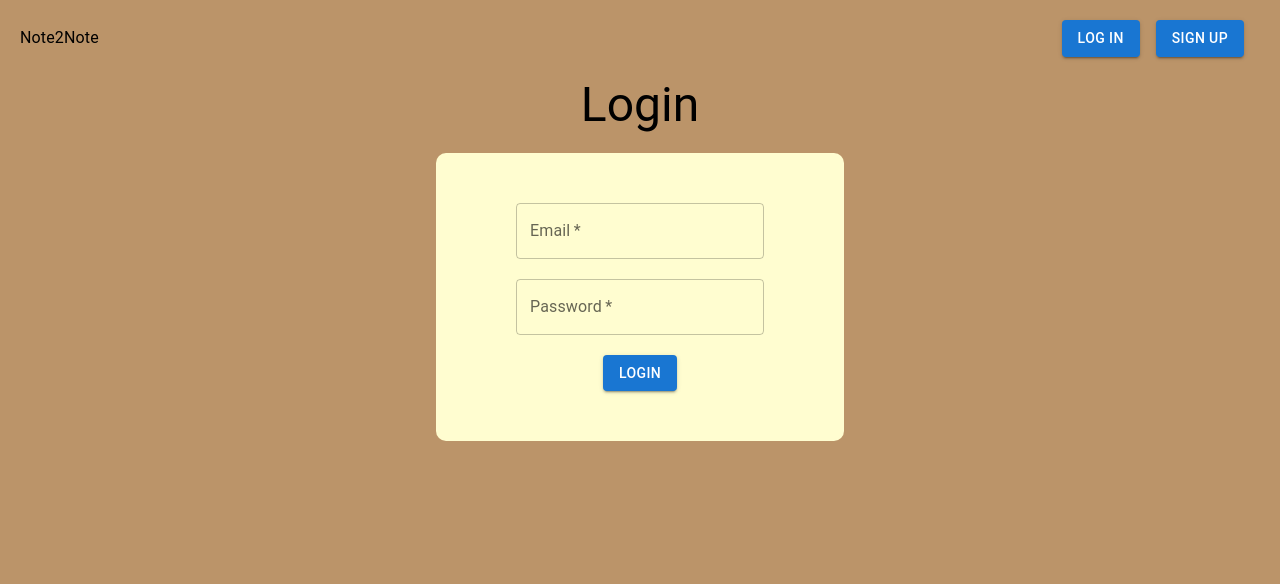
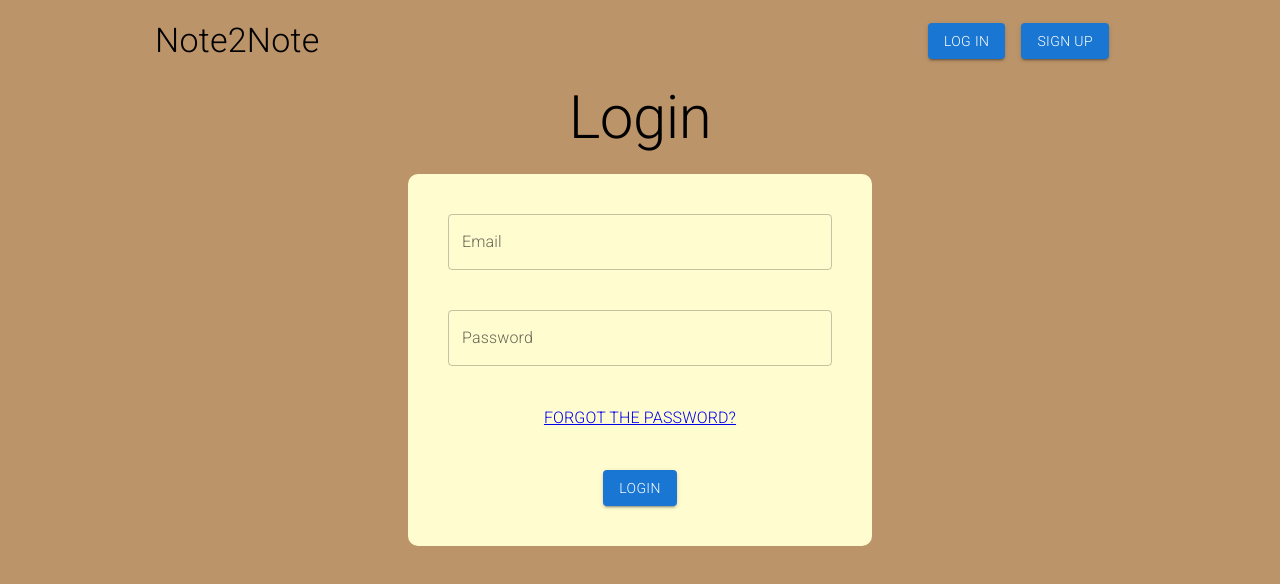
Before and after one commit to dwm-2023-2/diario_online_frontend, a React (Vite) app: page /login in a window 1280 px wide. Shown: the top 584 px of the page. Built offline with nearby package versions, Linux system fonts and the light colour scheme.

Commit message:
feat: added login validation

```diff
--- a/package.json
+++ b/package.json
@@ -12,6 +12,7 @@
   "dependencies": {
     "@emotion/react": "^11.11.1",
     "@emotion/styled": "^11.11.0",
+    "@fontsource/roboto": "^5.0.8",
     "@mui/material": "^5.14.10",
     "localforage": "^1.10.0",
     "match-sorter": "^6.3.1",
--- a/src/index.css
+++ b/src/index.css
@@ -1,3 +1,5 @@
+@import url("https://fonts.googleapis.com/css2?family=Roboto:wght@300&display=swap");
+
 * {
   margin: 0;
   padding: 0;
--- a/src/layout/Header.jsx
+++ b/src/layout/Header.jsx
@@ -6,8 +6,8 @@ import { Typography } from "@mui/material";
 export const Header = () => {
   return (
     <header className={styles.header}>
-      <Link className={styles.header__links}>
-        <Typography variant="body1">Note2Note</Typography>
+      <Link to="/" className={styles.header__links}>
+        <Typography variant="h4">Note2Note</Typography>
       </Link>
       <Menu></Menu>
     </header>
--- a/src/pages/Home.jsx
+++ b/src/pages/Home.jsx
@@ -1,12 +1,15 @@
 import { Header } from "../layout/Header";
 import { Section } from "../layout/Section";
 import { Footer } from "../layout/Footer";
+import { Typography } from "@mui/material";
 
 export const Home = () => {
   return (
     <div>
       <Header></Header>
-      <Section></Section>
+      <Section>
+        <Typography>Home</Typography>
+      </Section>
       <Footer></Footer>
     </div>
   );
--- a/src/pages/Login.jsx
+++ b/src/pages/Login.jsx
@@ -1,36 +1,97 @@
 import { Header } from "../layout/Header";
 import { Section } from "../layout/Section";
 import { Footer } from "../layout/Footer";
+import { Link, useNavigate } from "react-router-dom";
 import { Typography, TextField, Button } from "@mui/material";
 import styles from "../styles/Login.module.css";
+import { useState } from "react";
 
 export const Login = () => {
+  const [email, setEmail] = useState("");
+  const [password, setPassword] = useState("");
+  const [isValidEmail, setIsValidEmail] = useState(true);
+
+  const navigate = useNavigate();
+  const handleClick = () => navigate("/");
+
+  const validateEmail = (inputEmail) => {
+    const emailRegex = /^[a-zA-Z0-9._-]+@[a-zA-Z0-9.-]+\.[a-zA-Z]{2,4}$/;
+    const isValid = emailRegex.test(inputEmail);
+    setIsValidEmail(isValid);
+    setEmail(inputEmail);
+  };
+
+  const submitLogin = () => {
+    if (email !== "santos.erick@mail.uft.edu.br") {
+      console.log("Incorrect email");
+    } else {
+      if (password !== "senhaparateste123@") {
+        console.log("Senha incorreta.");
+      } else {
+        console.log("Usuário logado com sucesso!.");
+        setEmail("");
+        setPassword("");
+        handleClick();
+      }
+    }
+  };
+
   return (
     <div>
       <Header></Header>
       <Section>
         <div className={styles.section}>
-          <Typography variant="h3">Login</Typography>
+          <Typography variant="h2">Login</Typography>
           <div className={styles.forms_box}>
             <TextField
-              required
               id="outlined-basic"
               label="Email"
               variant="outlined"
               size="medium"
-              state="enabled"
+              fullWidth
+              value={email}
+              onChange={(e) => {
+                validateEmail(e.target.value);
+              }}
+              helperText={!isValidEmail ? "Email inválido" : ""}
+              error={!isValidEmail}
             />
             <TextField
-              required
               id="outlined-basic"
               label="Password"
               type="password"
               variant="outlined"
               size="medium"
-              state="enabled"
+              value={password}
+              onChange={(e) => {
+                setPassword(e.target.value);
+              }}
+              fullWidth
             />
+            <Link to="/forgetpassword">
+              <Typography variant="body1">FORGOT THE PASSWORD?</Typography>
+            </Link>
 
-            <Button variant="contained">Login</Button>
+            {password && !isValidEmail ? (
+              <Button
+                onClick={() => {
+                  submitLogin();
+                }}
+                variant="contained"
+                disabled
+              >
+                Login
+              </Button>
+            ) : (
+              <Button
+                onClick={() => {
+                  submitLogin();
+                }}
+                variant="contained"
+              >
+                Login
+              </Button>
+            )}
           </div>
         </div>
       </Section>
--- a/src/styles/Header.module.css
+++ b/src/styles/Header.module.css
@@ -2,10 +2,10 @@
   align-items: center;
   background: #bb9469;
   display: flex;
-  color: black;
   padding: 20px;
+  margin-left: 135px;
+  margin-right: 135px;
   gap: 30px;
-  font-family: "Gafata", sans-serif;
   justify-content: space-between;
 }
 
@@ -20,24 +20,5 @@
 }
 
 .header__links:hover {
-  color: gray;
-  text-decoration: underline;
+  color: white;
 }
-
-.header__home_link {
-  align-self: center;
-  display: flex;
-  flex-direction: row;
-  gap: 10px;
-}
-
-.header__home_link img {
-  height: 100%;
-  width: 36px;
-  filter: invert(100%) sepia(100%) saturate(19%) hue-rotate(255deg)
-    brightness(103%) contrast(106%);
-}
-
-.header__logo {
-  font-size: 24px;
-}
--- a/src/styles/Login.module.css
+++ b/src/styles/Login.module.css
@@ -7,10 +7,7 @@
 }
 
 .forms_box {
-  padding-top: 50px;
-  padding-bottom: 50px;
-  padding-left: 80px;
-  padding-right: 80px;
+  padding: 40px;
   margin: 20px;
   background-color: #fffdd0;
   border-radius: 10px;
@@ -18,7 +15,8 @@
   flex-direction: column;
   align-items: center;
   justify-content: center;
-  gap: 20px;
+  gap: 40px;
+  width: 30%;
 }
 
 /* .forms_box_forms {
```
Also changed, not shown: 1 other file (tests, documents, lock files or other folders).
